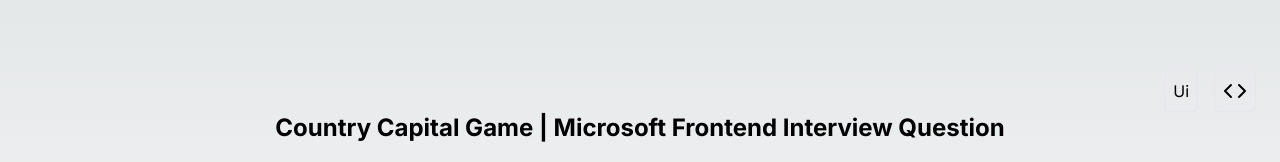
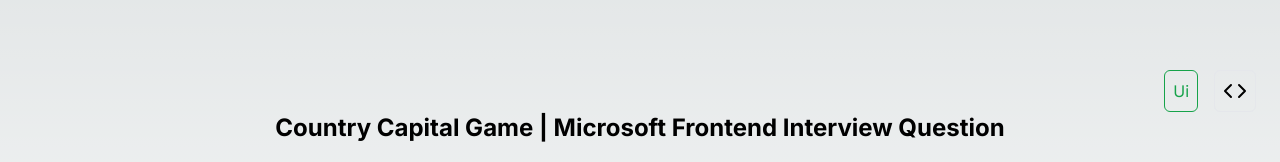
Before and after one commit to emmaudeji/coding_interview_prep, a Next.js app: page /countrygame in a window 1280 px wide. Shown: the part 316-478 px from the top of the page. Built offline with nearby package versions, Linux system fonts and the light colour scheme.

Commit message:
editted country game

```diff
--- a/components/CountryGame/CountryGame.tsx
+++ b/components/CountryGame/CountryGame.tsx
@@ -88,8 +88,8 @@
         <>
 
         <div className=" flex gap-4 justify-end ">
-            <button onClick={()=>setCode(false)} className='p-2 border rounded-md '>Ui</button>
-            <button onClick={()=>setCode(true)} className='p-2 border rounded-md '><CodeIcon/> </button>
+            <button onClick={()=>setCode(false)} className={` p-2 border rounded-md  ${!code ? 'border-green-600 text-green-600' : ''}`}>Ui</button>
+            <button onClick={()=>setCode(true)}className={` p-2 border rounded-md  ${code ? 'border-green-600 text-green-600' : ''}`}><CodeIcon/> </button>
         </div>
 
         <div className='mx-auto'>
```
